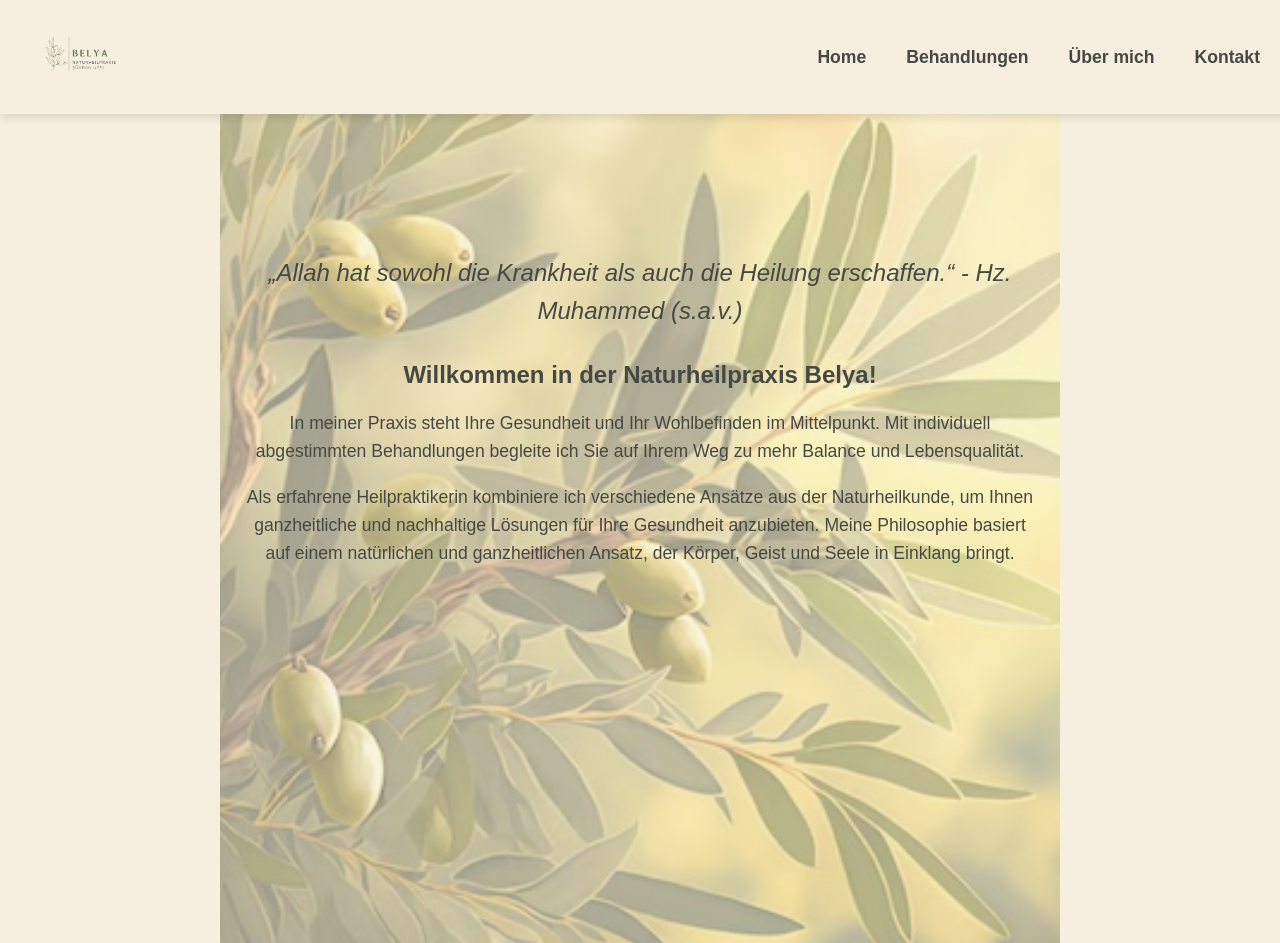
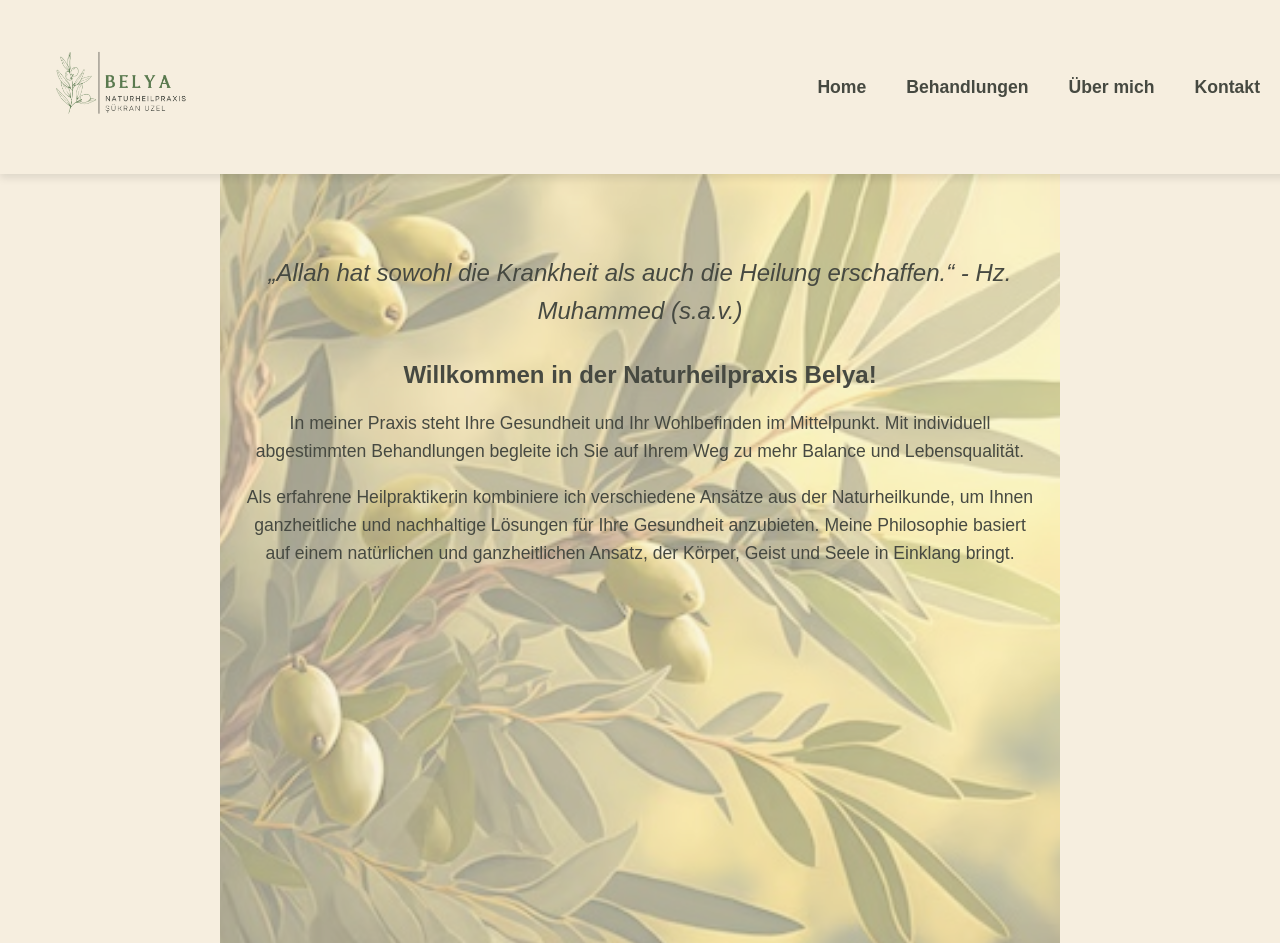
Before and after one commit to byzaltny/belya, a plain HTML site: page index.html in a window 1280 px wide. Shown: the top 943 px of the page. Drawn offline with Linux system fonts and the light colour scheme; a web font is replaced by a local one.

Commit message:
Update index.html

```diff
--- a/index.html
+++ b/index.html
@@ -45,8 +45,8 @@
 
     /* Logo Styling */
     .logo img {
-      height: 70px;
-      margin-left: 20px;
+      height: 130px;
+      margin-left: 25px;
     }
 
     /* Navigation Styling */
```
